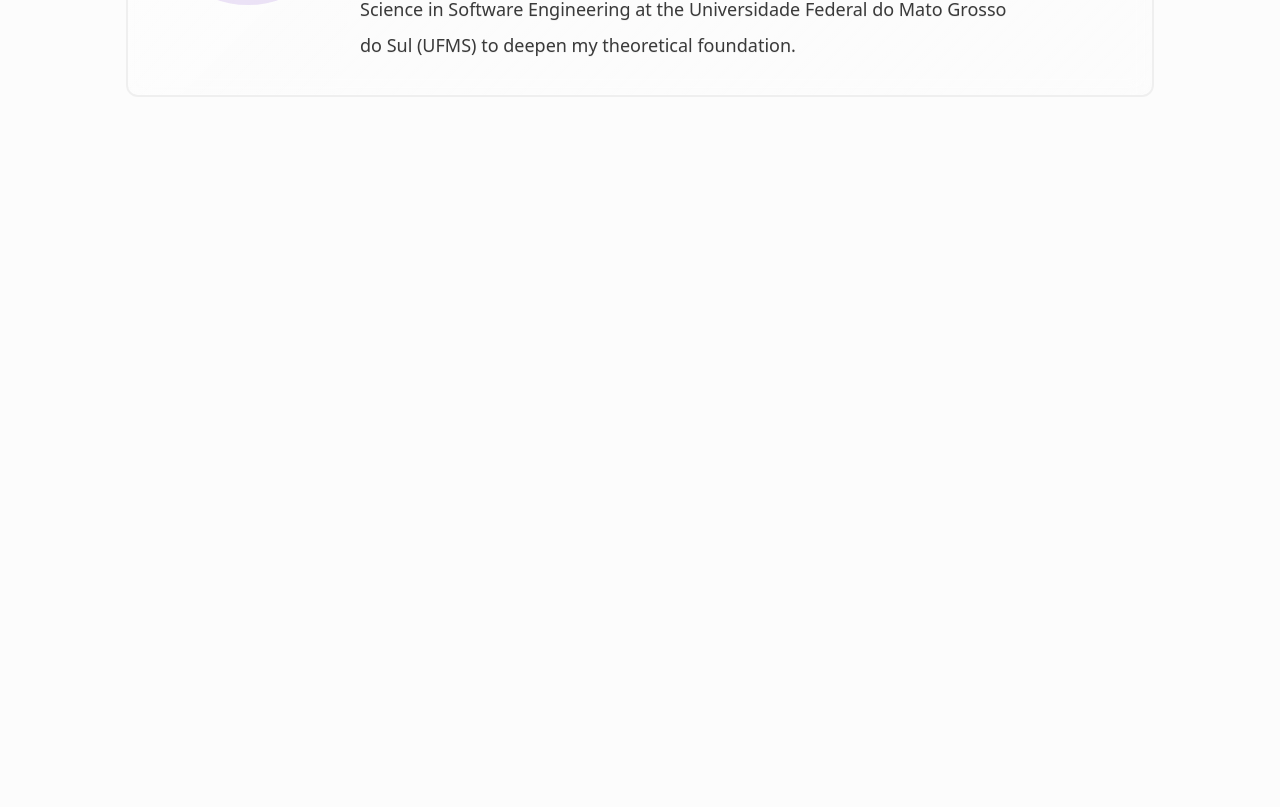
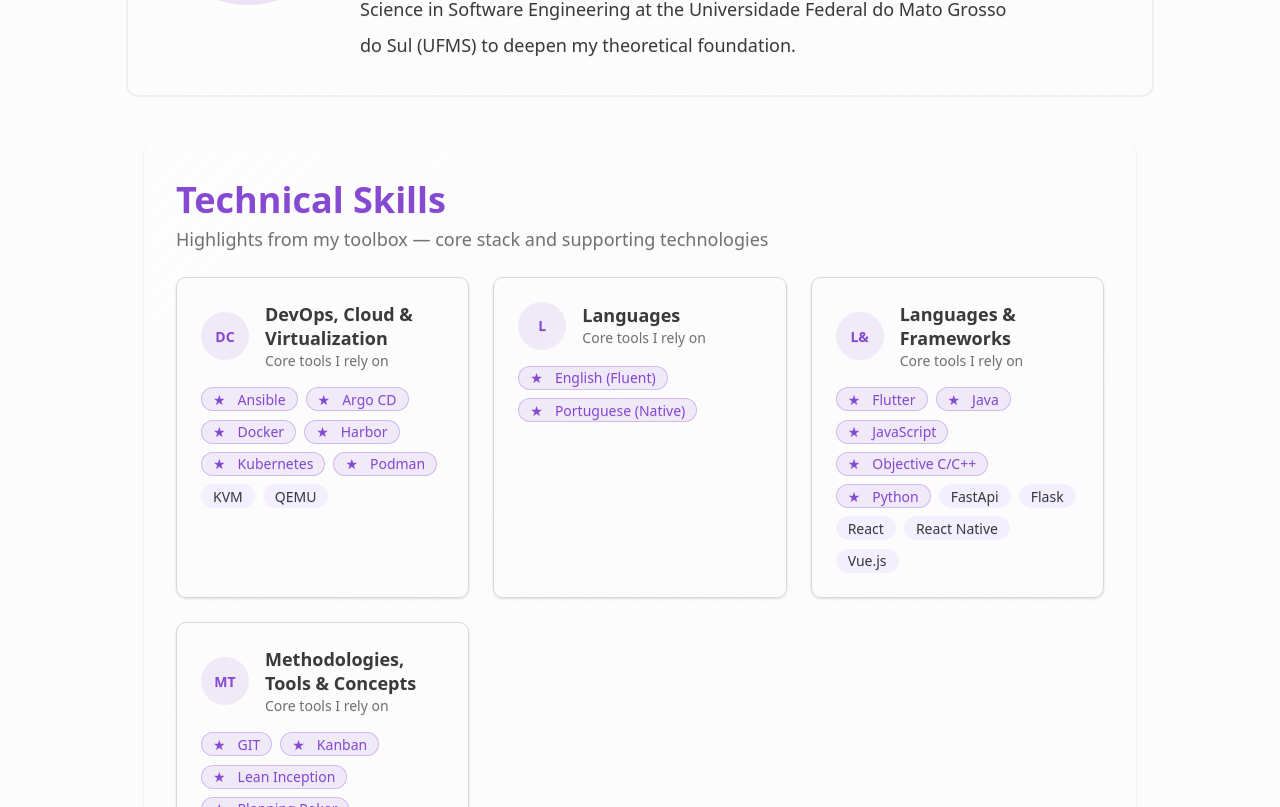
Before and after one commit to Cruellest/Portifolio-Website, a Vue app: page / in a window 1280 px wide. Shown: the part 413-1220 px from the top of the page. Before the commit the page ends 800 px from the top, so only its background shows below. Built offline with nearby package versions, Linux system fonts and the light colour scheme.

Commit message:
feat: add Skills component to Homepage for enhanced skills display

```diff
--- /dev/null
+++ b/src/components/skills.vue
@@ -0,0 +1,116 @@
+<template>
+  <section class="container mx-auto max-w-screen-lg my-8 sm:my-12 px-4">
+    <div class="card glass rounded-box p-6 sm:p-8 shadow">
+      <div class="flex items-end justify-between gap-4 flex-wrap">
+        <div>
+          <h2 class="text-2xl sm:text-3xl md:text-4xl leading-tight sm:leading-snug text-primary font-bold break-words">
+            {{ sectionTitle }}
+          </h2>
+          <p class="text-base-content/70 text-sm sm:text-base md:text-lg">
+            {{ tagline }}
+          </p>
+        </div>
+        <!-- ...removed numeric stats block for a cleaner, non-quantified presentation... -->
+      </div>
+
+      <div class="mt-6 grid grid-cols-1 md:grid-cols-2 xl:grid-cols-3 gap-4 sm:gap-6">
+        <div
+          v-for="cat in categories"
+          :key="cat.name"
+          class="card bg-base-100/80 border border-base-300 rounded-box shadow-sm"
+        >
+          <div class="card-body gap-4">
+            <div class="flex items-center gap-4">
+              <div class="avatar placeholder">
+                <div class="w-12 h-12 rounded-full bg-primary/10 text-primary font-bold grid place-items-center">
+                  {{ cat.initials }}
+                </div>
+              </div>
+              <div class="min-w-0">
+                <h3
+                  class="card-title text-base-content text-sm sm:text-base md:text-lg leading-snug break-words"
+                  :title="cat.name"
+                >
+                  {{ cat.name }}
+                </h3>
+                <p class="text-xs sm:text-sm text-base-content/70">
+                  {{ cat.subtitle }}
+                </p>
+              </div>
+            </div>
+
+            <div class="flex flex-wrap gap-2">
+              <div
+                v-for="(skill, i) in cat.itemsSorted"
+                :key="i"
+                :class="['tooltip', skill.level === 'primary' ? 'tooltip-primary' : '']"
+                :data-tip="skill.level === 'primary' ? 'Core' : 'Also use'"
+              >
+                <span
+                  class="badge"
+                  :class="skill.level === 'primary'
+                    ? 'badge-soft bg-primary/10 text-primary border border-primary/30'
+                    : 'badge-ghost'"
+                >
+                  <span v-if="skill.level === 'primary'" aria-hidden="true" class="mr-1">★</span>
+                  {{ skill.name }}
+                </span>
+              </div>
+            </div>
+          </div>
+        </div>
+      </div>
+
+      <!-- optional empty state -->
+      <div v-if="!categories.length" class="mt-6 alert alert-info">
+        <span>No skills found.</span>
+      </div>
+    </div>
+  </section>
+</template>
+
+<script setup lang="ts">
+import { computed } from 'vue'
+import { getSkillsData, getSectionsData } from '../controllers/json-data-controller'
+
+type SkillItem = { name: string; level?: string }
+type SkillCategory = { category: string; skill_list: SkillItem[] }
+
+const rawSkills = computed(() => getSkillsData() as unknown as SkillCategory[] || [])
+const sectionTitles = computed(() => getSectionsData() as any)
+const sectionTitle = computed<string>(() => (sectionTitles.value?.skills) || 'Skills')
+
+// friendly, non-quantified subtitle
+const tagline = computed(() => 'Highlights from my toolbox — core stack and supporting technologies')
+
+// category cards without numbers/percentages
+const categories = computed(() => {
+  const list = (rawSkills.value || [])
+  return list.map(cat => {
+    const items = Array.isArray(cat.skill_list) ? cat.skill_list : []
+    const hasPrimary = items.some(s => s.level === 'primary')
+    const itemsSorted = [...items].sort((a, b) => {
+      const pa = a.level === 'primary' ? 0 : 1
+      const pb = b.level === 'primary' ? 0 : 1
+      return pa - pb || a.name.localeCompare(b.name)
+    })
+    return {
+      name: cat.category || 'Untitled',
+      initials: getInitials(cat.category || 'U'),
+      subtitle: hasPrimary ? 'Core tools I rely on' : 'Supporting tools I enjoy',
+      itemsSorted
+    }
+  }).sort((a, b) => {
+    // Put categories with core tools first, then alphabetically
+    const aCore = a.subtitle.includes('Core') ? 0 : 1
+    const bCore = b.subtitle.includes('Core') ? 0 : 1
+    return aCore - bCore || a.name.localeCompare(b.name)
+  })
+})
+
+// helper to make initials from category name
+function getInitials(text: string) {
+  const parts = text.trim().split(/\s+/).slice(0, 2)
+  return parts.map(p => p.charAt(0)).join('').toUpperCase()
+}
+</script>
--- a/src/pages/Homepage.vue
+++ b/src/pages/Homepage.vue
@@ -1,7 +1,9 @@
 <template>
-    <Summary />
+    <Summary/>
+    <Skills/>
 </template>
 
 <script setup lang="ts">
+import Skills from '../components/skills.vue';
 import Summary from '../components/summary.vue'
 </script>
```
